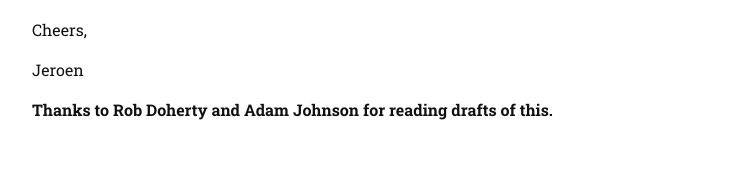
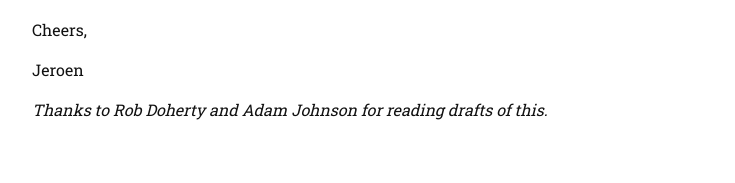
Before and after one commit to jeroenjanssens/jeroenjanssens.github.io, a Jekyll site: the page built from _posts/2015-02-19-ibash-notebook.markdown, in a window 1280 px wide. Shown: the part 5702-5885 px from the top of the page, without its empty margins (272-1007 px from the left). Built offline with Jekyll 4.4.1, drawn with Linux system fonts in a browser that asks for light colours; some web fonts are replaced; Markdown is read by kramdown in place of the engine named in the settings; comment, search, counter and statistics services are not loaded.

Commit message:
Acknowledgements

```diff
--- a/_posts/2015-02-19-ibash-notebook.markdown
+++ b/_posts/2015-02-19-ibash-notebook.markdown
@@ -104,7 +104,7 @@ Cheers,
 
 Jeroen
 
-**Thanks to Rob Doherty and Adam Johnson for reading drafts of this.**
+*Thanks to Rob Doherty and Adam Johnson for reading drafts of this.*
 
 
 [display]: http://www.imagemagick.org/script/display.php
```
Also changed, not shown: 2 other files.
